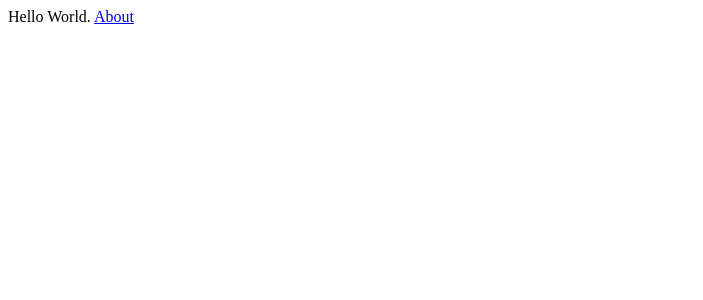
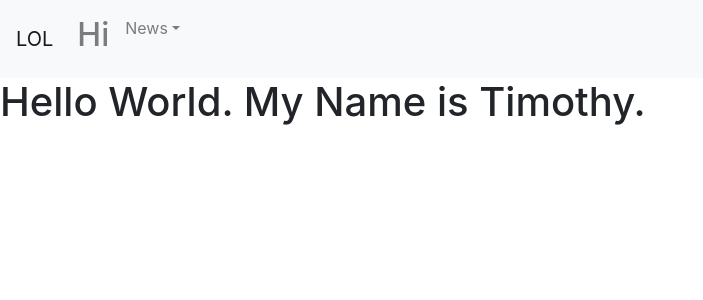
Before and after one commit to NgoTimothy/NgoTimothy.github.io, a Next.js app: page / in a window 1280 px wide. Shown: the top 300 px of the page, without its empty margins (0-703 px from the left). Built offline with nearby package versions, Linux system fonts and the light colour scheme; no server answers.

Commit message:
Add starter react bootstrap navbar

```diff
--- /dev/null
+++ b/components/NavBar.js
@@ -0,0 +1,23 @@
+import React from 'react'
+import Link from 'next/link'
+import { Navbar, Nav, NavDropdown } from 'react-bootstrap'
+
+export default () => (
+  <div>
+    <Navbar bg="light" expand="lg">
+      <Navbar.Brand href='.'>LOL</Navbar.Brand>
+      <Navbar.Toggle aria-controls='responsive-navbar-nav' />
+      <Navbar.Collapse id='responsive-navbar-nav'>
+        <Nav>
+          <Nav.Link href='/about'><h2>Hi</h2></Nav.Link>
+          <NavDropdown title="News" id='collasible-nav-dropdown'>
+          <NavDropdown.Item>Business</NavDropdown.Item>
+          <NavDropdown.Divider/>
+          <NavDropdown.Item>Technology</NavDropdown.Item>
+          </NavDropdown>
+        </Nav>
+      </Navbar.Collapse>
+    </Navbar>
+  </div>
+)
+{/* <Link href='/about' as={ process.env.BACKEND_URL + '/about'}><h1>About</h1> </Link>  */}
--- a/package.json
+++ b/package.json
@@ -7,11 +7,13 @@
     "build": "next build",
     "start": "next start",
     "export": "next export",
-    "deploy": "rm -rf node_modules/.cache && rimraf out && next build && next export && touch out/.nojekyll && touch out /CNAME && echo \"github.com/NgoTimothy/NgoTimothy.github.io/\" >> out/CNAME && gh-pages -d out -t true"
+    "deploy": "rm -rf node_modules/.cache && rimraf out && next build && next export && touch out/.nojekyll && touch out /CNAME && gh-pages -d out -t true"
   },
   "dependencies": {
+    "bootstrap": "^4.5.0",
     "next": "latest",
     "react": "^16.12.0",
+    "react-bootstrap": "^1.0.1",
     "react-dom": "^16.12.0"
   },
   "license": "ISC",
--- /dev/null
+++ b/pages/_app.js
@@ -0,0 +1,5 @@
+import 'bootstrap/dist/css/bootstrap.min.css';
+
+export default function MyApp({ Component, pageProps }) {
+  return <Component {...pageProps} />
+  }
--- a/pages/about.js
+++ b/pages/about.js
@@ -1,4 +1,5 @@
 import Link from 'next/link'
+
 export default () => (
   <div>
     <div>About us</div>
--- a/pages/index.js
+++ b/pages/index.js
@@ -1,4 +1,9 @@
 import Link from 'next/link'
+import NavBar from '../components/NavBar'
+
 export default () => (
-  <div>Hello World. <Link href='/about' as={ process.env.BACKEND_URL + '/about'}><a>About</a></Link></div>
+  <div>
+    <NavBar></NavBar>
+    <h1>Hello World. My Name is Timothy.</h1>
+  </div>
 )
```
Also changed, not shown: 1 other file (tests, documents, lock files or other folders).
